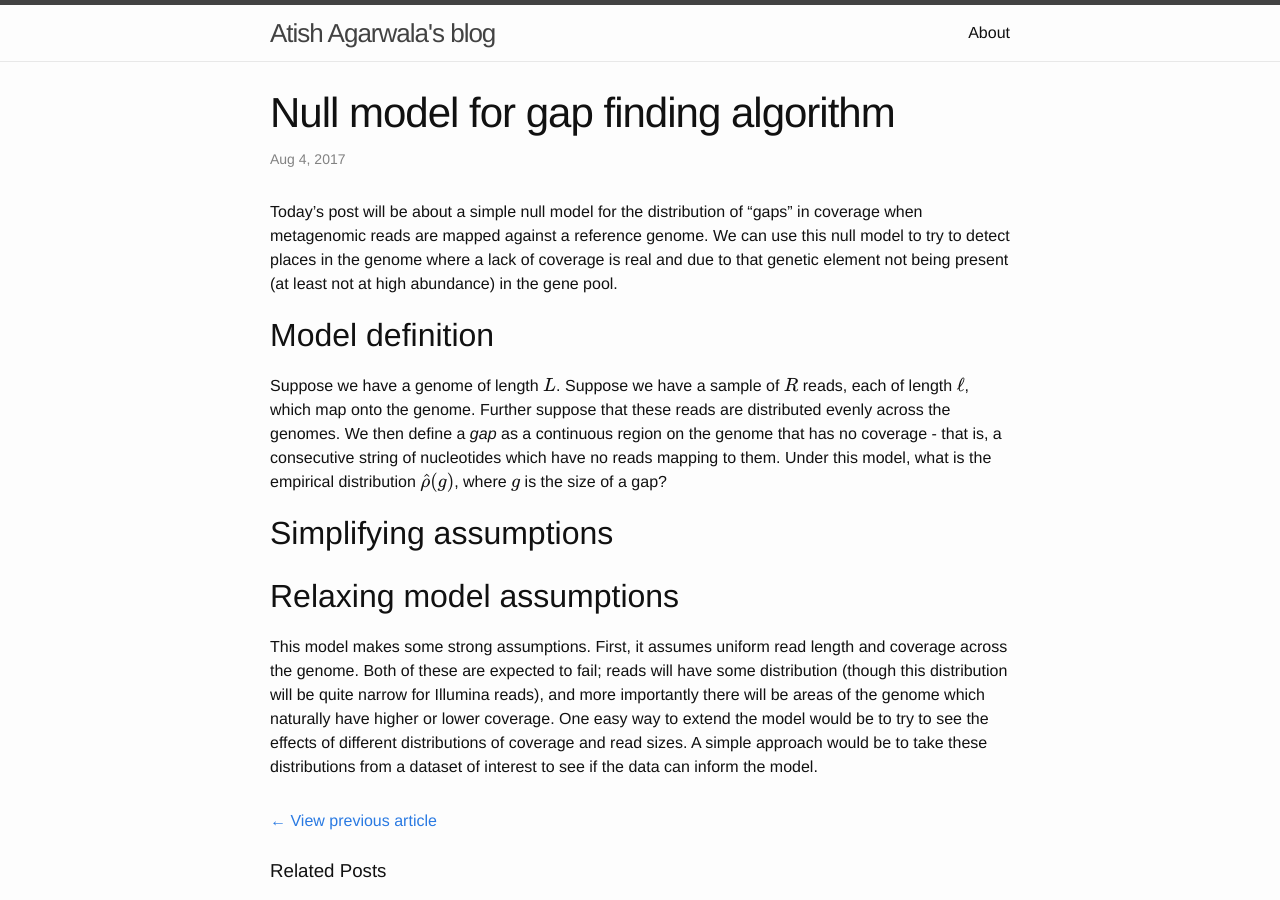
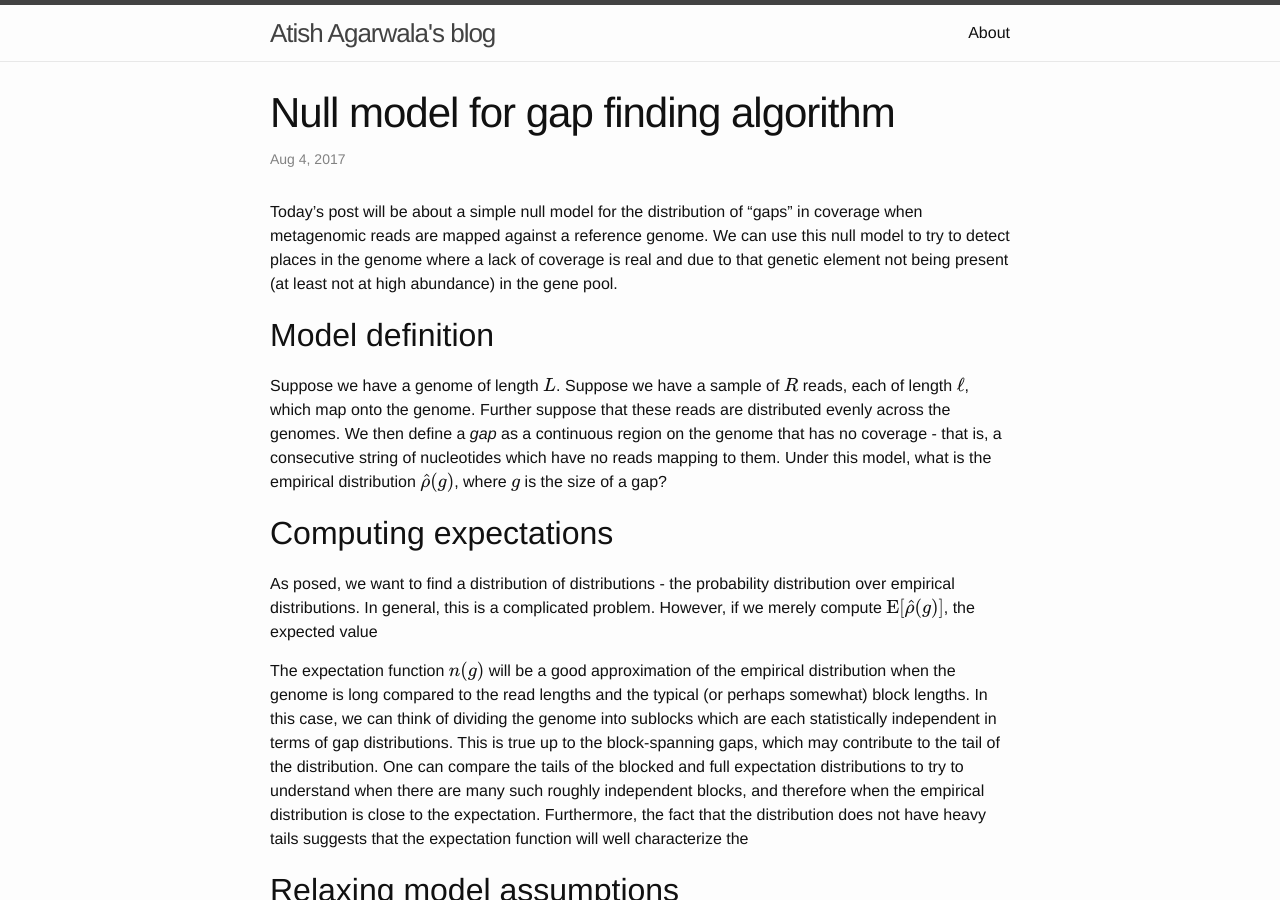
Before and after one commit to atishagarwala/atishagarwala.github.io, a Jekyll site: the page built from _posts/2017-08-04-Null-model-coverage.markdown, in a window 1280 px wide and 900 px high. Built offline with Jekyll 4.4.1, drawn with Linux system fonts in a browser that asks for light colours; formulas are drawn with MathJax 3; comment, search, counter and statistics services are not loaded.

Commit message:
Update 2017-08-04-Null-model-coverage.markdown

```diff
--- a/_posts/2017-08-04-Null-model-coverage.markdown
+++ b/_posts/2017-08-04-Null-model-coverage.markdown
@@ -18,9 +18,20 @@ continuous region on the genome that has no coverage - that is, a consecutive st
 reads mapping to them. Under this model, what is the empirical distribution $$\hat{\rho}(g)$$, where $$g$$ is the size of a
 gap?
 
-## Simplifying assumptions
+## Computing expectations
 
+As posed, we want to find a distribution of distributions - the probability distribution over empirical distributions.
+In general, this is a complicated problem. However, if we merely compute $${\rm E}[\hat{\rho}(g)]$$, the expected
+value
 
+The expectation function $$n(g)$$ will be a good approximation of the empirical distribution when the genome is long
+compared to the read lengths and the
+typical (or perhaps somewhat) block lengths. In this case, we can think of dividing the genome into sublocks
+which are each statistically independent in terms of gap distributions. This is true up to the block-spanning
+gaps, which may contribute to the tail of the distribution. One can compare the tails of the blocked and full
+expectation distributions to try to understand when there are many such roughly independent blocks, and therefore
+when the empirical distribution is close to the expectation. Furthermore, the fact that the distribution does
+not have heavy tails suggests that the expectation function will well characterize the
 
 ## Relaxing model assumptions
 
```
